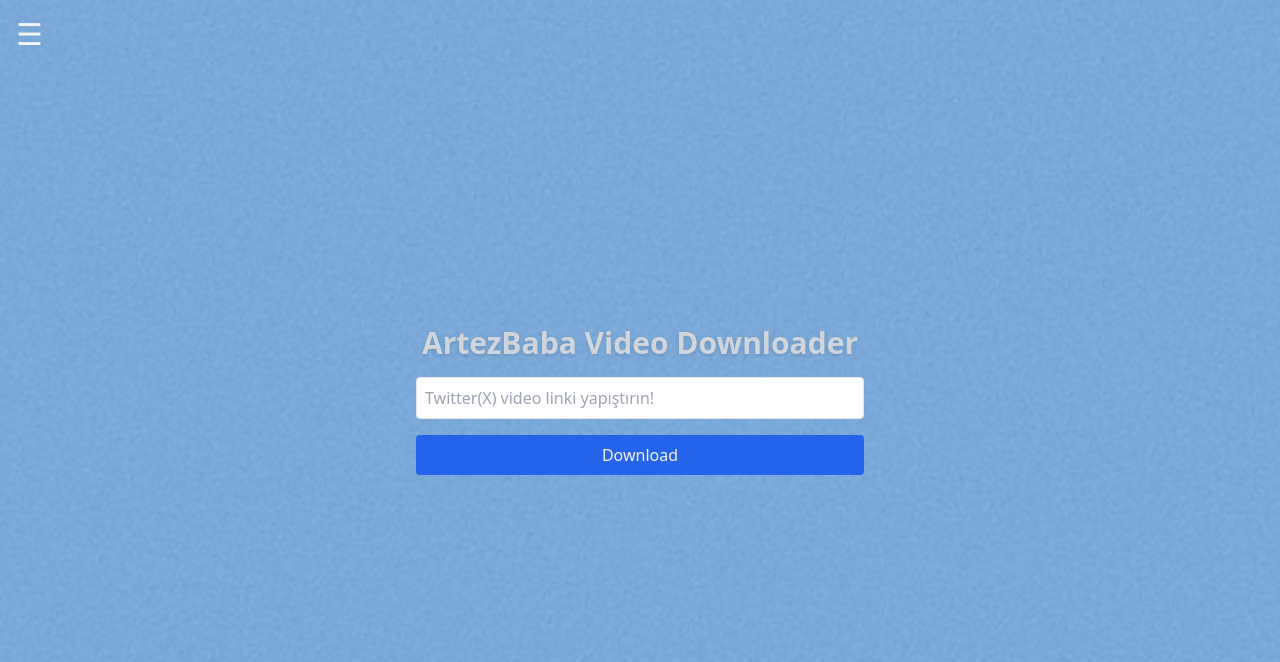
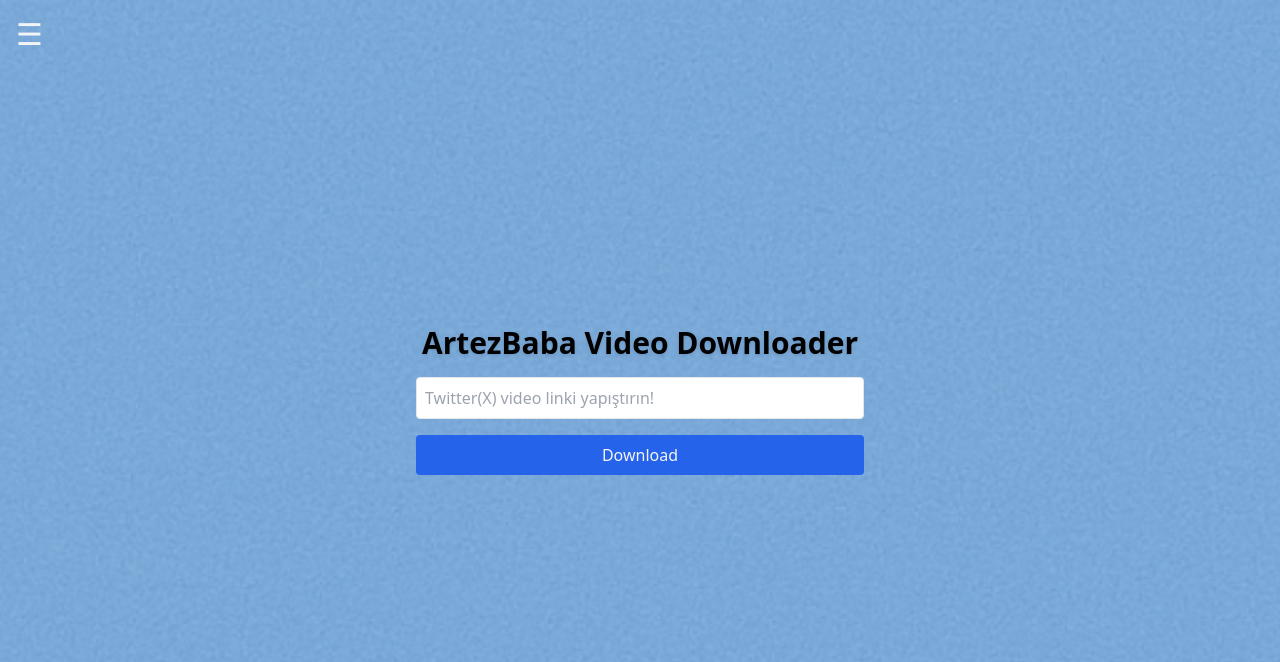
Before and after one commit to artez71/artezbabadownloader, a plain HTML site: page index.html in a window 1280 px wide. Shown: the top 662 px of the page. Drawn offline with nearby package versions, Linux system fonts and the light colour scheme.

Commit message:
Update index.html

```diff
--- a/index.html
+++ b/index.html
@@ -128,7 +128,7 @@
   </div>
 
   <!-- Main Content -->
-  <h1 class="text-2xl md:text-3xl font-bold mb-4 text-gray-300 drop-shadow">
+  <h1 class="text-2xl md:text-3xl font-bold mb-4 text-black-300 drop-shadow">
     ArtezBaba Video Downloader
   </h1>
   <input
```
